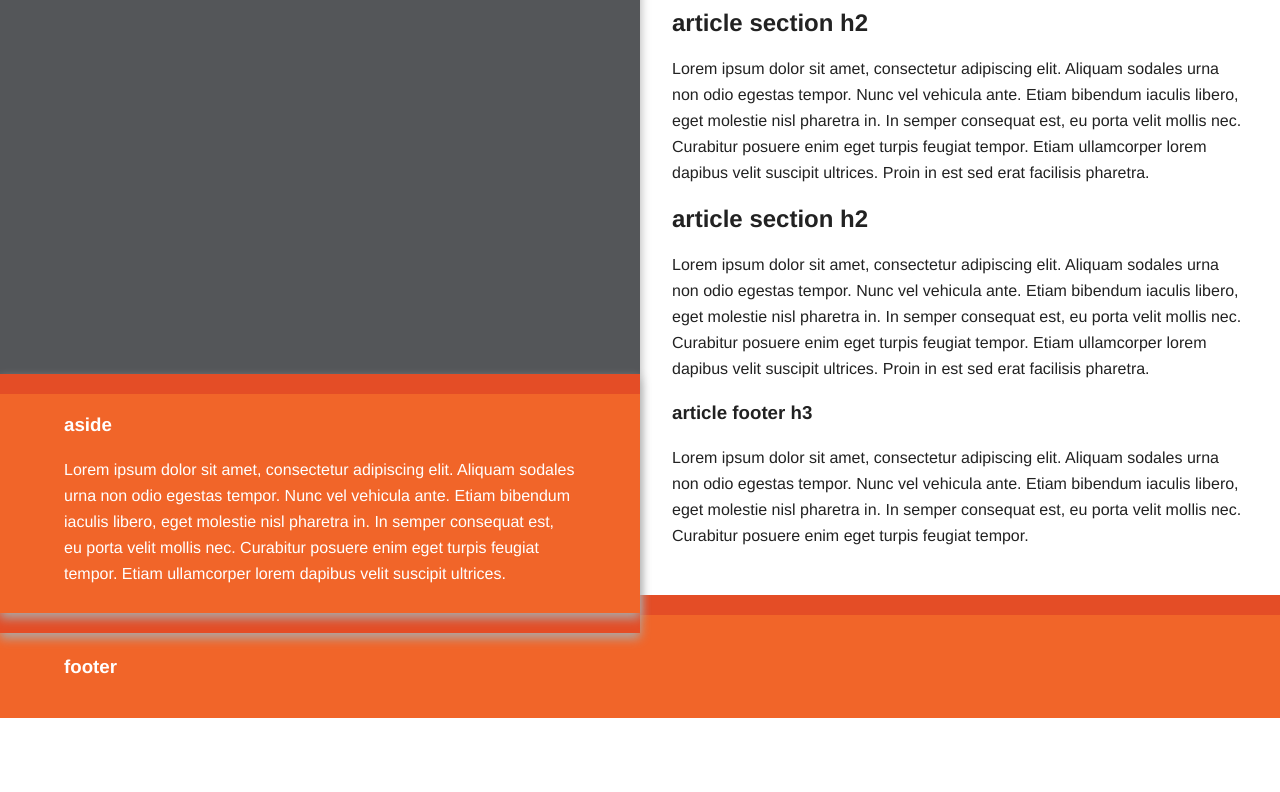
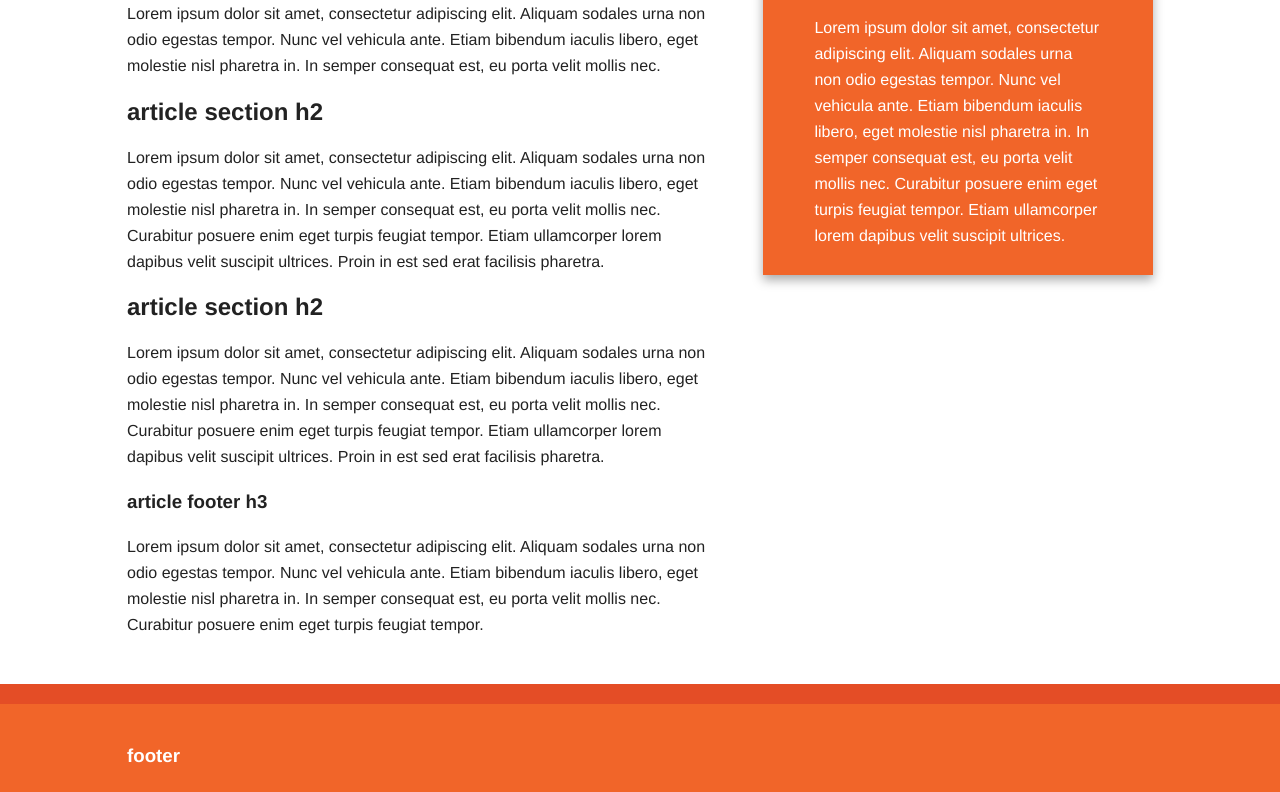
Before and after one commit to AlfredJKwack/cookbook-prototype, a plain HTML site: page index.html in a window 1280 px wide. Shown: the part 187-979 px from the top of the page. Before the commit the page ends 905 px from the top, so only its background shows below. Drawn offline with nearby package versions, Linux system fonts and the light colour scheme.

Commit message:
Revert "Intermediate state"
This reverts commit a4de2680b34c67aa8129fe129b24d3afa0447309.

```diff
--- a/css/main.css
+++ b/css/main.css
@@ -65,12 +65,10 @@ body {
     font: 16px/26px Helvetica, Helvetica Neue, Arial;
 }
 
-
 .wrapper {
     width: 90%;
     margin: 0 5%;
 }
-
 
 /* ===================
     ALL: Orange Theme
@@ -244,12 +242,10 @@ nav a:hover {
         float: left;
     }
 
-    /*
     nav {
         float: right;
         width: 38%;
     }
-    */
 
 /* ============
     WIDE: Main
@@ -266,47 +262,16 @@ nav a:hover {
     }
 }
 
-@media only screen and (min-width: 1024px) {
+@media only screen and (min-width: 1140px) {
 
 /* ===============
     Maximal Width
    =============== */
 
-	.header-container {
-	   width: 50%;
-	   height: 100%;
-	   overflow: hidden;
-	   position: fixed;
-	   background: rgba(25, 27, 32, 0.74);
-	}
-
-	.main-container {
-	    margin-left: 50%;
-		position: relative;
-	}
-
-    .main article {
-        float: left;
-        width: 100%;
-    }
-
-	.main aside {
-	   left: 0%;
-	   width: 40%;
-	   bottom: 0px;
-	   position: fixed;
-	}
-
-	#menu-left {
-		width: 90%;
-	}
-
-   	/* 1140px - 10% for margins */ /*
     .wrapper {
-        width: 1026px;
+        width: 1026px; /* 1140px - 10% for margins */
         margin: 0 auto;
     }
-    */
 }
 
 /* ==========================================================================
--- a/index.html
+++ b/index.html
@@ -79,12 +79,12 @@
             </footer>
         </div>
 
-        <script src="http://ajax.googleapis.com/ajax/libs/jquery/1.11.1/jquery.min.js"></script>
+        <script src="//ajax.googleapis.com/ajax/libs/jquery/1.11.1/jquery.min.js"></script>
         <script>window.jQuery || document.write('<script src="js/vendor/jquery-1.11.1.min.js"><\/script>')</script>
 		<script src="js/vendor/jquery.sidr.min.js"></script>
         <script src="js/main.js"></script>
 
-        <!-- Google Analytics: change UA-XXXXX-X to be your site's ID.
+        <!-- Google Analytics: change UA-XXXXX-X to be your site's ID. -->
         <script>
             (function(b,o,i,l,e,r){b.GoogleAnalyticsObject=l;b[l]||(b[l]=
             function(){(b[l].q=b[l].q||[]).push(arguments)});b[l].l=+new Date;
@@ -93,6 +93,5 @@
             r.parentNode.insertBefore(e,r)}(window,document,'script','ga'));
             ga('create','UA-XXXXX-X');ga('send','pageview');
         </script>
-        -->
     </body>
 </html>
--- a/js/main.js
+++ b/js/main.js
@@ -1,20 +1,11 @@
 
 $(document).ready(function() {
-
-	// Create side panels
 	$('#left-menu').sidr({
 		name: 'menu-left',
 		side: 'left' // By default
 	});
 	$('#right-menu').sidr({
 		name: 'menu-right',
-		side: 'right',
-		body: 'body, .main aside'
+		side: 'right'
 	});
-
-	// Close all side panels on resize
-	window.onresize = function(){
-		jQuery.sidr('close', 'menu-left');
-		jQuery.sidr('close', 'menu-right');
-	}
 });
```
